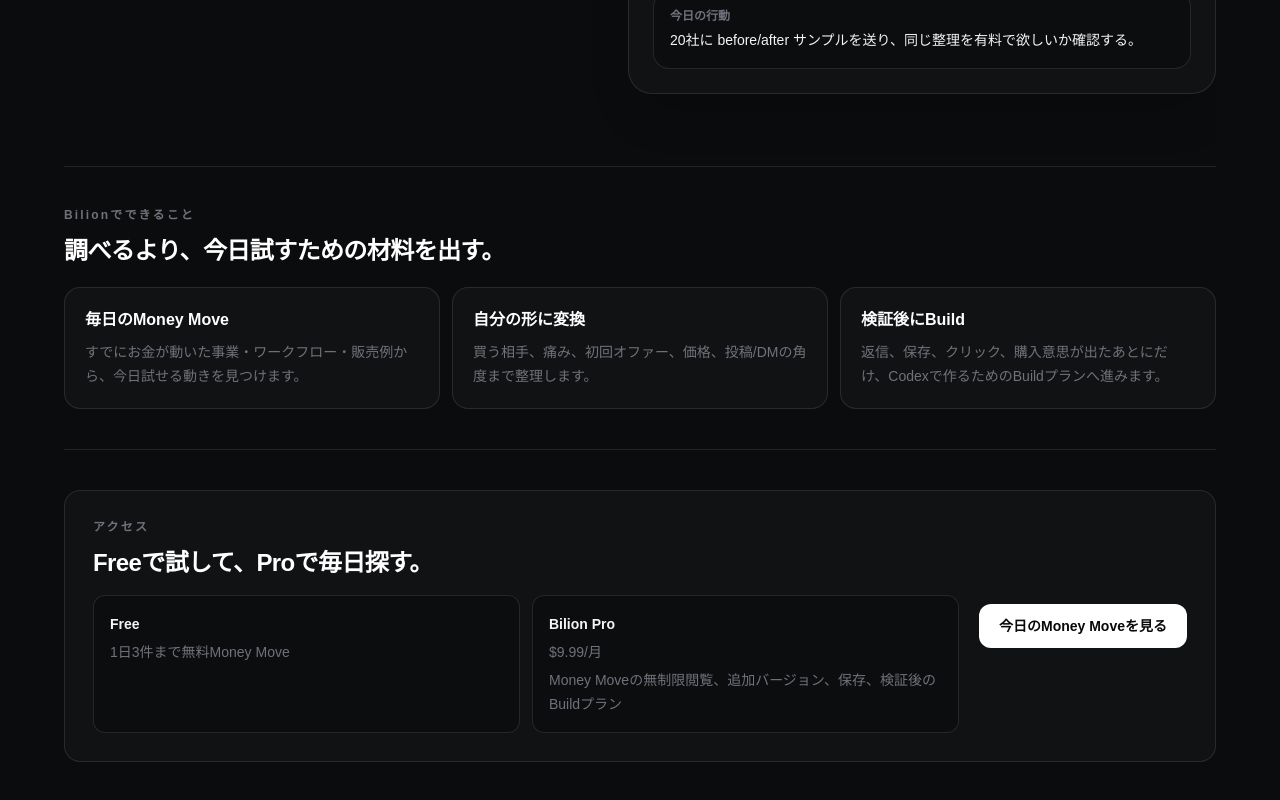
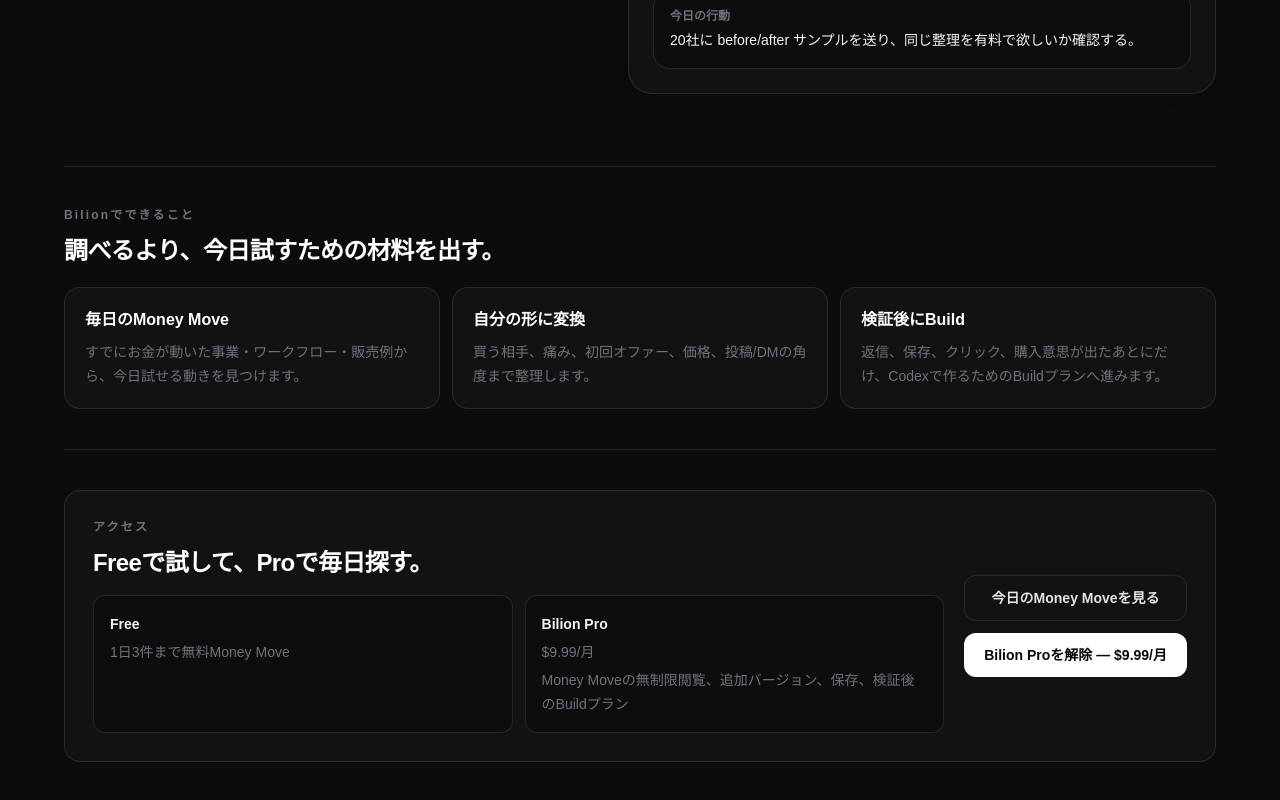
Before and after one commit to rireme33/bilion, a Next.js app: page /jp in a window 1280 px wide. Shown: the part 606-1406 px from the top of the page. Built offline with nearby package versions, Linux system fonts and the light colour scheme; no server answers.

Commit message:
Fix Bilion Pro checkout flow

```diff
--- a/app/founder/page.tsx
+++ b/app/founder/page.tsx
@@ -1,5 +1,7 @@
 import { cookies } from "next/headers";
 import { redirect } from "next/navigation";
+
+const CHECKOUT_URL = process.env.NEXT_PUBLIC_LEMONSQUEEZY_CHECKOUT_URL || "";
 
 type FounderPageProps = {
   searchParams: Promise<{
@@ -40,6 +42,24 @@ export default async function FounderPage({ searchParams }: FounderPageProps) {
           build-after-replies plans. Built for AI builders who want to test
           demand before they build.
         </p>
+        <div className="mt-6">
+          {CHECKOUT_URL ? (
+            <a
+              href={CHECKOUT_URL}
+              className="inline-flex w-full items-center justify-center rounded-2xl bg-white px-5 py-3 text-center text-sm font-black text-black transition hover:bg-zinc-200"
+            >
+              Unlock Bilion Pro — $9.99/month
+            </a>
+          ) : (
+            <button
+              type="button"
+              disabled
+              className="inline-flex w-full cursor-not-allowed items-center justify-center rounded-2xl border border-white/10 px-5 py-3 text-center text-sm font-black text-zinc-500"
+            >
+              Checkout link not configured
+            </button>
+          )}
+        </div>
       </section>
     </main>
   );
--- a/app/jp/founder/page.tsx
+++ b/app/jp/founder/page.tsx
@@ -71,7 +71,8 @@ export default async function JapaneseFounderPage({
           </p>
           {error === "invalid_access" && (
             <p className="mt-4 rounded-xl border border-red-400/20 bg-red-400/10 p-3 text-sm text-red-200">
-              繧｢繧ｯ繧ｻ繧ｹ繧ｳ繝ｼ繝峨′豁｣縺励￥縺ゅｊ縺ｾ縺帙ｓ縲・            </p>
+              アクセスコードが正しくありません。
+            </p>
           )}
 
           <div className="mt-7 flex flex-col gap-3 sm:flex-row">
@@ -79,7 +80,8 @@ export default async function JapaneseFounderPage({
               href="/jp/app"
               className="w-full rounded-xl border border-white/10 px-4 py-3 text-center text-sm font-semibold text-zinc-100 transition hover:bg-white/[0.04] sm:w-auto"
             >
-              譌･譛ｬ隱槭い繝励Μ縺ｫ謌ｻ繧・            </Link>
+              日本語アプリに戻る
+            </Link>
             {CHECKOUT_URL ? (
               <a
                 href={CHECKOUT_URL}
--- a/app/jp/page.tsx
+++ b/app/jp/page.tsx
@@ -1,4 +1,6 @@
 import Link from "next/link";
+
+const CHECKOUT_URL = process.env.NEXT_PUBLIC_LEMONSQUEEZY_CHECKOUT_URL || "/jp/founder";
 
 const benefits = [
   {
@@ -43,15 +45,25 @@ function ButtonLink({
   href: string;
   variant?: "primary" | "secondary";
 }) {
+  const className = [
+    "inline-flex min-h-11 items-center justify-center rounded-xl px-5 py-3 text-sm font-semibold transition",
+    variant === "primary"
+      ? "bg-white text-zinc-950 hover:bg-zinc-200"
+      : "border border-white/10 text-zinc-200 hover:bg-white/[0.04]",
+  ].join(" ");
+
+  if (href.startsWith("http")) {
+    return (
+      <a href={href} className={className}>
+        {children}
+      </a>
+    );
+  }
+
   return (
     <Link
       href={href}
-      className={[
-        "inline-flex min-h-11 items-center justify-center rounded-xl px-5 py-3 text-sm font-semibold transition",
-        variant === "primary"
-          ? "bg-white text-zinc-950 hover:bg-zinc-200"
-          : "border border-white/10 text-zinc-200 hover:bg-white/[0.04]",
-      ].join(" ")}
+      className={className}
     >
       {children}
     </Link>
@@ -162,7 +174,14 @@ export default function JapaneseHomePage() {
                   </div>
                 </div>
               </div>
-              <ButtonLink href="/jp/app">今日のMoney Moveを見る</ButtonLink>
+              <div className="flex flex-col gap-3 sm:flex-row md:flex-col">
+                <ButtonLink href="/jp/app" variant="secondary">
+                  今日のMoney Moveを見る
+                </ButtonLink>
+                <ButtonLink href={CHECKOUT_URL}>
+                  Bilion Proを解除 — $9.99/月
+                </ButtonLink>
+              </div>
             </div>
           </div>
         </section>
--- a/app/page.tsx
+++ b/app/page.tsx
@@ -2,6 +2,8 @@
 
 import Link from "next/link";
 import type { ReactNode } from "react";
+
+const CHECKOUT_URL = process.env.NEXT_PUBLIC_LEMONSQUEEZY_CHECKOUT_URL || "/founder";
 
 const todaysMoneyMoves = [
   {
@@ -66,15 +68,25 @@ function ButtonLink({
   children: ReactNode;
   variant?: "primary" | "secondary";
 }) {
+  const className = [
+    "inline-flex w-full items-center justify-center rounded-xl px-5 py-3 text-center text-sm font-semibold transition sm:w-auto",
+    variant === "primary"
+      ? "bg-white text-zinc-950 hover:bg-zinc-200"
+      : "border border-white/10 text-zinc-100 hover:bg-white/[0.04]",
+  ].join(" ");
+
+  if (href.startsWith("http")) {
+    return (
+      <a href={href} className={className}>
+        {children}
+      </a>
+    );
+  }
+
   return (
     <Link
       href={href}
-      className={[
-        "inline-flex w-full items-center justify-center rounded-xl px-5 py-3 text-center text-sm font-semibold transition sm:w-auto",
-        variant === "primary"
-          ? "bg-white text-zinc-950 hover:bg-zinc-200"
-          : "border border-white/10 text-zinc-100 hover:bg-white/[0.04]",
-      ].join(" ")}
+      className={className}
     >
       {children}
     </Link>
@@ -267,7 +279,7 @@ export default function HomePage() {
                 ))}
               </div>
               <div className="mt-5">
-                <ButtonLink href="/founder">Unlock unlimited Money Moves</ButtonLink>
+                <ButtonLink href={CHECKOUT_URL}>Unlock unlimited Money Moves</ButtonLink>
               </div>
             </article>
           </div>
```
